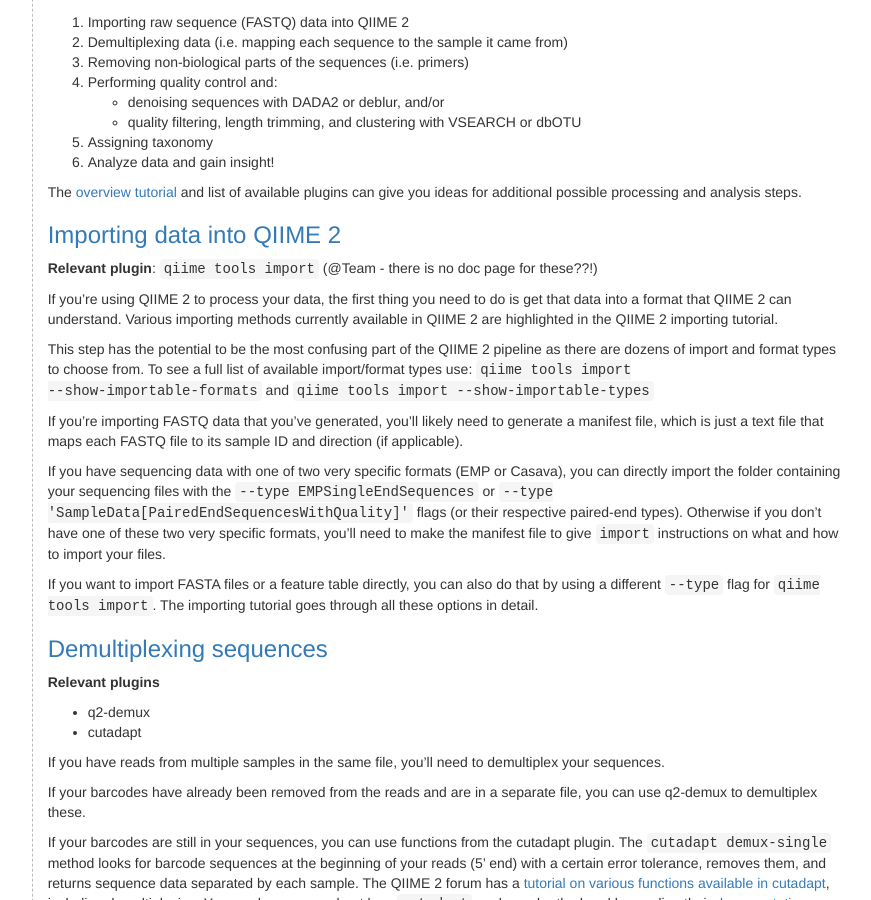
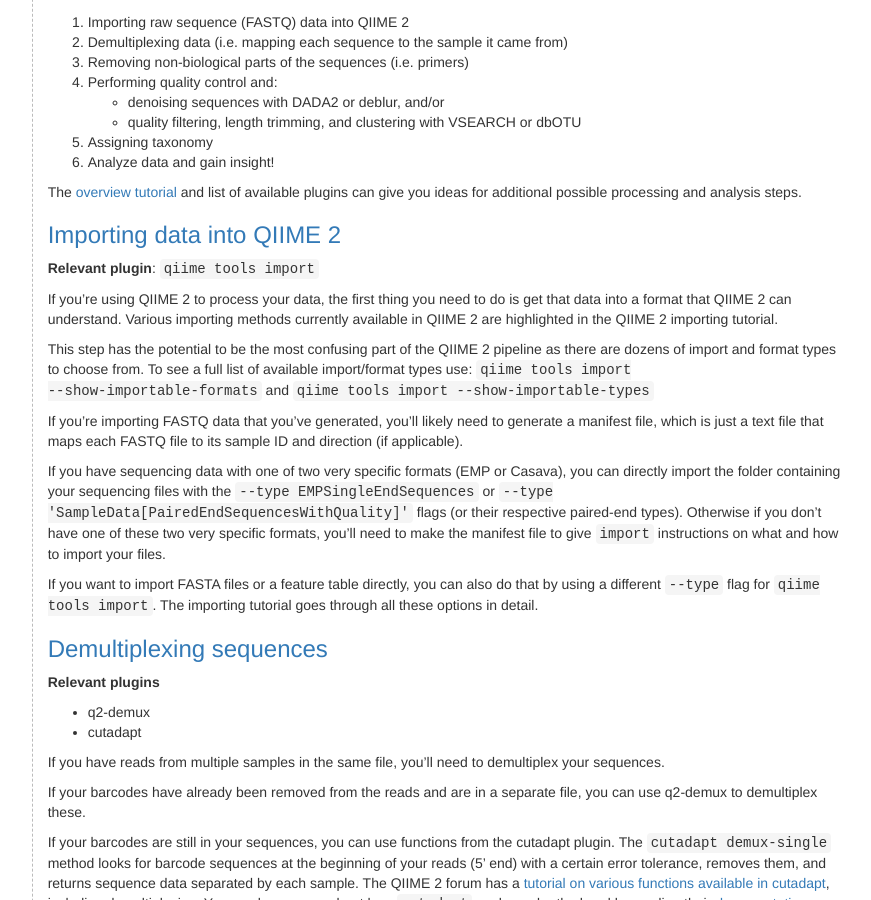
Before and after one commit to qiime2/docs, a Sphinx documentation site: the page built from source/tutorials/qiime2-for-experienced-microbiome-researchers.rst, in a window 1280 px wide and 900 px high, scrolled down 1477 px. Shown: the whole window, without its empty margins (277-1148 px from the left). Built offline with Sphinx 7.4.7, drawn with Linux system fonts in a browser that asks for light colours; pages that are not in the unit, such as notebooks, are missing from menus; the version number could not be read and is left out; some of the changed text lies outside the part shown.

Commit message:
BUG: Remove missing doc page comments (#367)

```diff
--- a/source/tutorials/qiime2-for-experienced-microbiome-researchers.rst
+++ b/source/tutorials/qiime2-for-experienced-microbiome-researchers.rst
@@ -67,7 +67,7 @@
 Importing data into QIIME 2
 ~~~~~~~~~~~~~~~~~~~~~~~~~~~~
 
-**Relevant plugin**: ``qiime tools import`` (@Team - there is no doc page for these??!)
+**Relevant plugin**: ``qiime tools import``
 
 If you're using QIIME 2 to process your data, the first thing you need to do is get that data into a format that QIIME 2 can understand.
 Various importing methods currently available in QIIME 2 are highlighted in the :doc:`QIIME 2 importing tutorial <importing>`.
@@ -318,7 +318,7 @@
 Export the data
 ~~~~~~~~~~~~~~~
 
-**Relevant plugin**: ``qiime tools export`` (this one also doesn't have a doc page?!)
+**Relevant plugin**: ``qiime tools export``
 
 If you're a veteran microbiome scientist and don't want to use QIIME 2 for your analyses, you can extract your feature table and sequences from the artifact using the :doc:`export <exporting>` tool.
 While ``export`` only outputs the data, the :ref:`extract <export vs extract>` tool allows you to also extract other metadata such as the citations, provenance etc.
```
